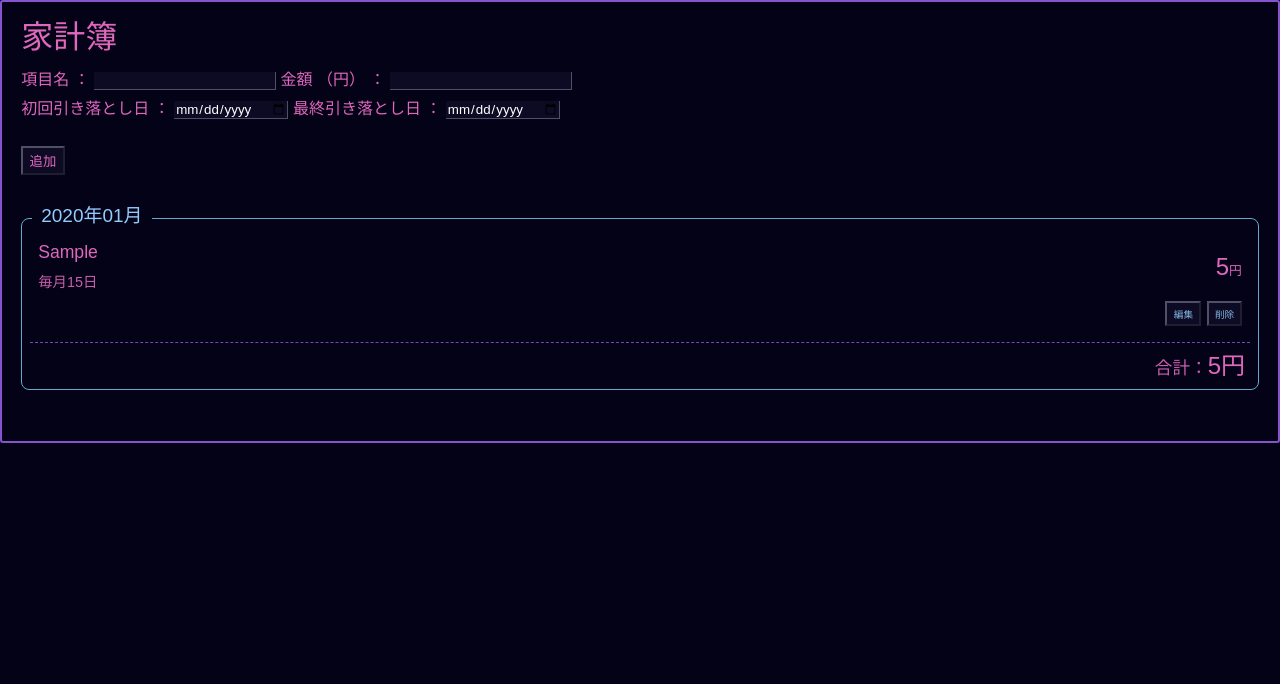
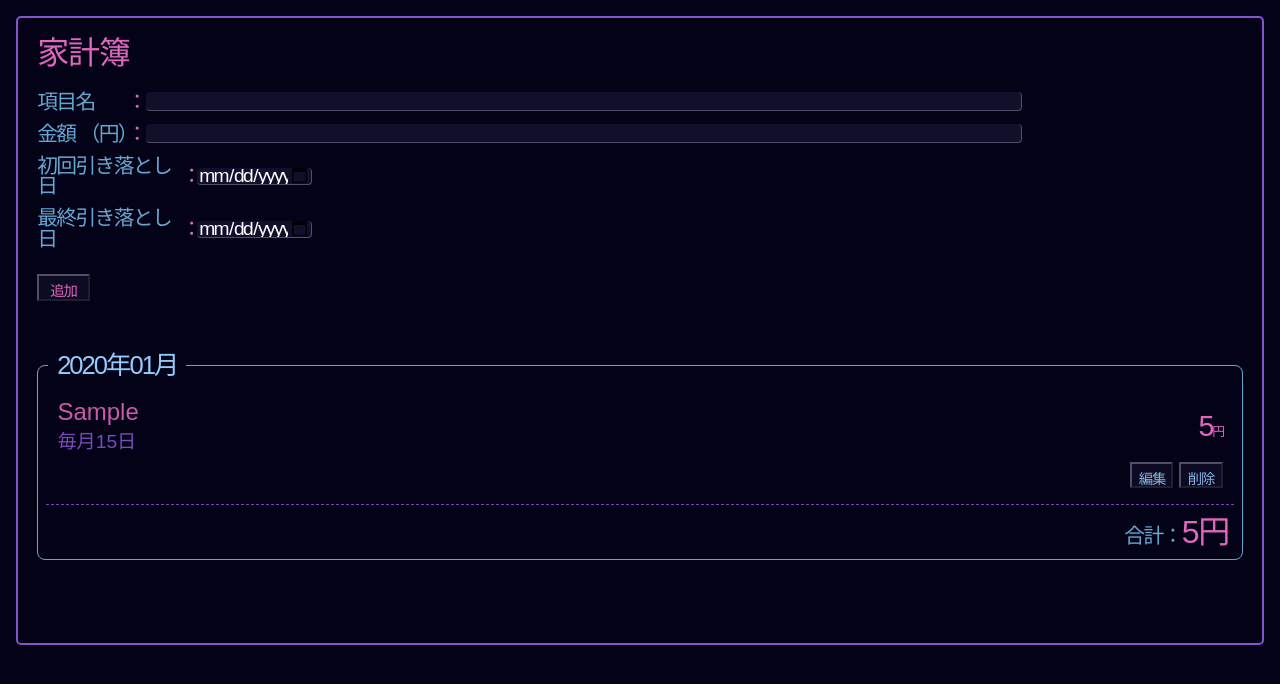
Before and after one commit to morimoringo/morimoring.github.io, a plain HTML site: page index.html in a window 1280 px wide. Both pictures are taken after typing "Sample", "5", "2020-01-15", "2020-01-15" into the empty fields and a click on the button "追加". Drawn offline with Linux system fonts and the light colour scheme; a web font is replaced by a local one.

Commit message:
Update style.css

```diff
--- a/style.css
+++ b/style.css
@@ -1,17 +1,27 @@
-@media screen and (max-width: 767px){
-    body {
-        border: 10px solid #66a7d2;
-    }
-}
-
 @font-face {
     font-family: 'なつめ';
     src: url('natumemozi-o.ttf') format('truetype');
     font-weight: normal;
     font-style: normal;
 }
-body,input,button{
-    font-family: 'なつめ', sans-serif;
+@font-face {
+    font-family: 'あんず等';
+    src: url('APJapanesefontT.ttf') format('truetype');
+    font-weight: normal;
+    font-style: normal;
+}
+@font-face {
+    font-family: 'あんず';
+    src: url('AP.ttf') format('truetype');
+    font-weight: normal;
+    font-style: normal;
+}
+body,span,input,button{
+    font-family: 'あんず', sans-serif;
+    letter-spacing: -0.08em;
+}
+input[type="text"],.top-left,.bottom-left{
+    letter-spacing: 0em ;
 }
 
 body{
@@ -19,25 +29,24 @@ body{
     /*color: #66a7d2;*/
     /*color: #8653cd;*/
     background-color: rgb(3, 2, 22);
-    /*text-shadow: 0px 0px 3px rgba(233, 250, 255, 0.4);*/
 
     padding: 1.2rem;
     border:2px solid #8653cd;
     box-sizing:border-box;
-    border-radius: 3px;
-
+    border-radius: 5px;
+    margin: 1rem;
 }
 
 #title{
     font-size: 2rem;
-    margin: 0 0 1.2rem 0;
+    margin-bottom:1.4rem;
     display: inline-block;
 }
 
 .message {
   position: fixed;
   top: -60px; /* 最初は画面外に隠す */
-  right: -5%;
+  right: 5%;
   transform: translateX(-50%);
   background-color: rgb(21, 19, 43);
   color: white;
@@ -49,26 +58,65 @@ body{
   z-index: 1000;
 }
 .message.show {
-    top: 10px;
+    top: 2.2rem;
     opacity: 1;
 }
 
-#expense-form label,
-#expense-form input,
-#expense-form button {
-    display: inline;       /* ブロック要素化して縦に並べる */
-    margin-bottom: 0.8em; /* 下に隙間を作る */
-}
-
-label{
+span{
     color: #66a7d2;
+    font-size: 1.3rem;
 }
 input{
     color: #FFF !important;
-    background-color: rgb(13, 11, 35);
+    background-color: rgb(18, 15, 43);
     border: 0;
     border-right: 1.5px #514e67 solid;
     border-bottom: 1.5px #514e67 solid;
+    margin-left: 0.3rem;
+    border-radius: 4px;
+    height: 1rem;
+    font-size: 1.2rem;
+}
+
+.row{
+    display: grid;
+    align-items: center;
+    grid-template-columns: 5.6rem 0.9rem 0.8fr; /* 左側広め・右側狭め */
+    grid-template-rows: 1fr 1fr;
+    row-gap: 0.7rem;
+    margin-bottom: 0.7rem;
+}
+.row2{
+    display: grid;
+    align-items: center;
+    grid-template-columns: 9rem 0.7rem 7.5rem; /* 左側広め・右側狭め */
+    grid-template-rows: 1fr 1fr;
+    row-gap: 0.7rem;
+    margin-bottom: 0.5rem;
+}
+.la{
+    grid-column: 1;
+    grid-row: 1;
+}
+.co{
+    grid-column: 2;
+    grid-row: 1;
+}
+#name,#first-date{
+    grid-column: 3;
+    grid-row: 1;
+}
+.lala{
+    grid-column: 1;
+    grid-row: 2;
+}
+.coco{
+    grid-column: 2;
+    grid-row: 2;
+}
+#amount,#end-date{
+    grid-column: 3;
+    grid-row: 2;
 }
 
 
@@ -80,16 +128,19 @@ input{
     border-right: 2px #201f31 solid;
     border-bottom: 2px #201f31 solid;
     padding: 0.2rem 0.4rem;
+    width: 3.3rem;
+    height: 1.7rem;
+    font-size: 0.9rem;
 }
 
 
 #expense-list{
     padding: 0;
-    margin: 0;
+    margin-top: 0;
 }
 .box {
     position: relative;
-    margin: 2em 0;
+    margin: 4em 0;
     padding: 0.5em;
     border: solid 1px #66a7d2;
     border-radius: 8px;
@@ -104,7 +155,7 @@ input{
     left: 10px;
     padding: 0 9px;
     line-height: 1;
-    font-size: 19px;
+    font-size: 1.6rem;
     background: rgb(3, 2, 22);
     color: #95ccff;
 }
@@ -124,27 +175,28 @@ input{
 
 .grid {
   display: grid;
-  grid-template-columns: 2fr 1fr; /* 左側広め・右側狭め */
+  grid-template-columns: 1.5fr 1fr; /* 左側広め・右側狭め */
   grid-template-rows: 1fr 1fr 1fr;
   align-items: center;
-  padding: 8px 0.5rem;
+  margin-top: 0.7rem;
+  padding: 0 0.7rem;
 }
 
 /* 左上（項目名） */
 .top-left {
   grid-column: 1;
   grid-row: 1;
-    color: #df67bd;
-  font-size: 1.1rem;
+    color: #cb5aab;
+  font-size: 1.5rem;
 }
 
 /* 左下（日付） */
 .bottom-left {
   grid-column: 1;
   grid-row: 2;
-  color: #df67bd;
+  color: #8653cd;
   opacity: 0.9;
-  font-size: 0.9rem;
+  font-size: 1.2rem;
 }
 
 /* 右（金額） */
@@ -152,9 +204,14 @@ input{
   grid-column: 2;
   grid-row: 1 / span 2; /* 上下にまたがる */
   text-align: right;
-  font-size: 1.5rem;
+  font-size: 1.8rem;
   color:#df67bd;
 }
+
+small{
+    font-size: 0.8rem;
+}
+
 
 /* 編集・削除ボタン */
 .buttons {
@@ -176,9 +233,9 @@ input{
     border-bottom: 2px #201f31 solid;
     padding: 0.2rem 0.4rem;
     white-space: nowrap;
-    width: 2.2rem;
-    height: auto;
-    font-size: 0.6rem;
+    width: 2.7rem;
+    height: 1.6rem;
+    font-size: 0.9rem;
     text-align: center;
 }
 
@@ -186,41 +243,16 @@ input{
     border-top: 1px dashed #8653cde0;
     padding: 0.7rem 0.3rem 0.2rem;
     text-align: end;
-    font-size: x-large;
+    font-size: 2rem;
 }
-.box .total .label {
+.total{
+    align-items: center;
+}
+.box .total .label1 {
     opacity: 0.9;
-  font-size: 1.1rem;
+    font-size: 1.3rem;
+    margin-right: 0.5rem;
 }
 .box .total .label2 {
-  font-size: 1.2rem;
+    font-size: 1.2rem;
 }
-
-
-input:-webkit-autofill,
-input:-webkit-autofill:hover,
-input:-webkit-autofill:focus,
-textarea:-webkit-autofill,
-textarea:-webkit-autofill:hover,
-textarea:-webkit-autofill:focus,
-select:-webkit-autofill,
-select:-webkit-autofill:hover,
-select:-webkit-autofill:focus {
-    -webkit-text-fill-color: #fff !important;
-    -webkit-box-shadow: 0 0 0px 1000px rgb(13, 11, 35) inset !important;
-    box-shadow: 0 0 0px 1000px rgb(13, 11, 35) inset !important;
-}
-input:focus,
-textarea:focus,
-select:focus {
-    color: #fff;
-    box-shadow: none;
-}
-input:-moz-autofill {
-    color: #fff !important;
-    box-shadow: 0 0 0px 1000px rgb(13, 11, 35) inset !important;
-}
-
-small{
-    font-size: 0.8rem;
-}
```
